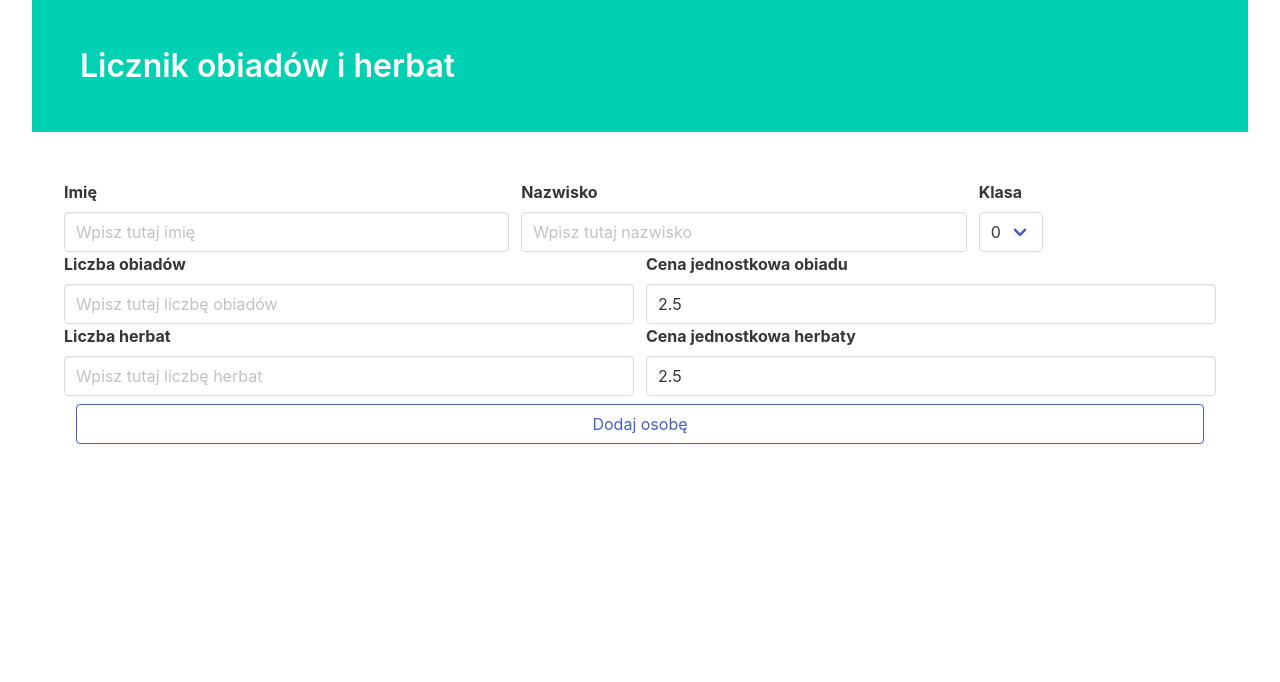
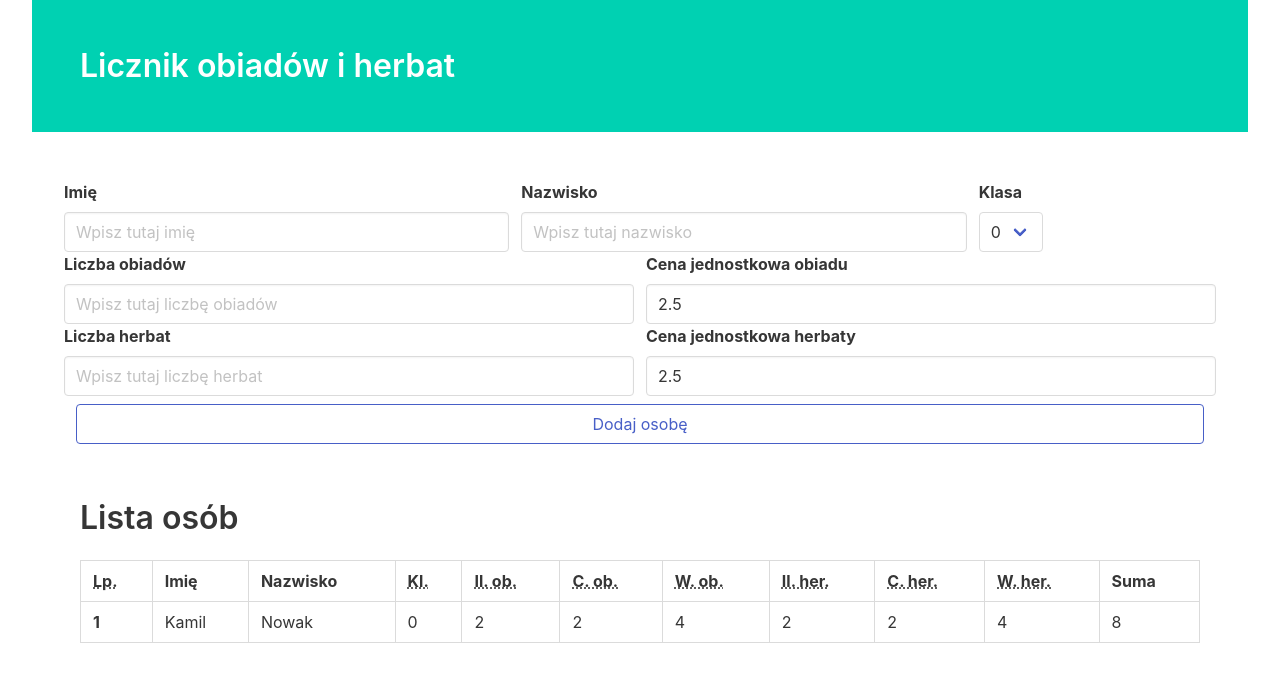
Before and after one commit to Aroniero/meal-counter, a React (Create React App) app: page / in a window 1280 px wide. Shown: the top 682 px of the page. Built offline with nearby package versions, Linux system fonts and the light colour scheme.

Commit message:
Adding ListUsers component with display logic

```diff
--- a/src/App.js
+++ b/src/App.js
@@ -1,15 +1,35 @@
-import React from "react";
+import React, { useState } from "react";
 import "./App.css";
 import Form from "./components/Form/Form";
 import Hero from "./components/Hero/Hero";
+import UserList from "./components/UserList/UserList";
+import UserContext from "./context/UserContext";
 
-function App() {
+const App = () => {
+  const [users, setUsers] = useState([
+    {
+      name: "Kamil",
+      surname: "Nowak",
+      classNum: 0,
+      dinnerQuantity: 2,
+      dinnerPrice: 2,
+      dinnerSum: 4,
+      teaQuantity: 2,
+      teaPrice: 2,
+      teaSum: 4,
+      total: 8,
+    },
+  ]);
+
   return (
-    <div className="container is-fluid">
-      <Hero />
-      <Form />
-    </div>
+    <UserContext.Provider value={users}>
+      <div className="container is-fluid">
+        <Hero />
+        <Form />
+        <UserList />
+      </div>
+    </UserContext.Provider>
   );
-}
+};
 
 export default App;
--- a/src/components/Form/Form.js
+++ b/src/components/Form/Form.js
@@ -61,7 +61,7 @@ const Form = () => {
             <input
               className="input"
               type="number"
-              value="2.5"
+              defaultValue="2.5"
               placeholder="Wpisz tutaj cenę jednostkową obiadu"
             />
           </div>
@@ -84,15 +84,15 @@ const Form = () => {
             <input
               className="input"
               type="number"
-              value="2.5"
+              defaultValue="2.5"
               placeholder="Wpisz tutaj cenę jednostkową herbaty"
             />
           </div>
         </div>
       </div>
 
-      <div class="panel-block">
-        <button class="button is-link is-outlined is-fullwidth">
+      <div className="panel-block">
+        <button className="button is-link is-outlined is-fullwidth">
           Dodaj osobę
         </button>
       </div>
--- /dev/null
+++ b/src/components/User/User.js
@@ -0,0 +1,21 @@
+import React from "react";
+
+const User = (props) => {
+  return (
+    <tr>
+      <th>1</th>
+      <td>{props.name}</td>
+      <td>{props.surname}</td>
+      <td>{props.classNum}</td>
+      <td>{props.dinnerQuantity}</td>
+      <td>{props.dinnerPrice}</td>
+      <td>{props.dinnerSum}</td>
+      <td>{props.teaQuantity}</td>
+      <td>{props.teaPrice}</td>
+      <td>{props.teaSum}</td>
+      <td>{props.total}</td>
+    </tr>
+  );
+};
+
+export default User;
--- /dev/null
+++ b/src/components/UserList/UserList.js
@@ -0,0 +1,71 @@
+import React, { useContext } from "react";
+import UserContext from "../../context/UserContext";
+import User from "../User/User";
+
+const UserList = () => {
+  const ListofUsers = useContext(UserContext);
+
+  console.log(ListofUsers);
+  return (
+    <section className="section">
+      <div className="container">
+        <h1 className="title">Lista osób</h1>
+      </div>
+
+      <table className=" table is-hoverable is-bordered is-fullwidth mt-5 is-striped">
+        <thead>
+          <tr>
+            <th>
+              <abbr title="Position">Lp.</abbr>
+            </th>
+            <th>Imię</th>
+            <th>Nazwisko</th>
+            <th>
+              <abbr title="Klasa">Kl.</abbr>
+            </th>
+            <th>
+              <abbr title="Ilość Obiadów">Il. ob.</abbr>
+            </th>
+            <th>
+              <abbr title="Cena obiadów">C. ob.</abbr>
+            </th>
+            <th>
+              <abbr title="Wartość obiadów">W. ob.</abbr>
+            </th>
+            <th>
+              <abbr title="Ilość herbat">Il. her.</abbr>
+            </th>
+            <th>
+              <abbr title="Cena herbat">C. her.</abbr>
+            </th>
+            <th>
+              <abbr title="Wartość herbat">W. her.</abbr>
+            </th>
+            <th>Suma</th>
+          </tr>
+        </thead>
+        {/* DODAĆ NA KONIEC */}
+        {/* <tfoot></tfoot> */}
+        <tbody>
+          {ListofUsers.map((user) => (
+            <User
+              key={user.name}
+              name={user.name}
+              surname={user.surname}
+              classNum={user.classNum}
+              dinnerQuantity={user.dinnerQuantity}
+              dinnerPrice={user.dinnerPrice}
+              dinnerSum={user.dinnerSum}
+              teaQuantity={user.teaQuantity}
+              teaPrice={user.teaPrice}
+              teaSum={user.teaSum}
+              total={user.total}
+            />
+          ))}
+        </tbody>
+      </table>
+    </section>
+  );
+};
+
+export default UserList;
--- /dev/null
+++ b/src/context/UserContext.js
@@ -0,0 +1,5 @@
+import React from "react";
+
+const UserContext = React.createContext(null);
+
+export default UserContext;
```
